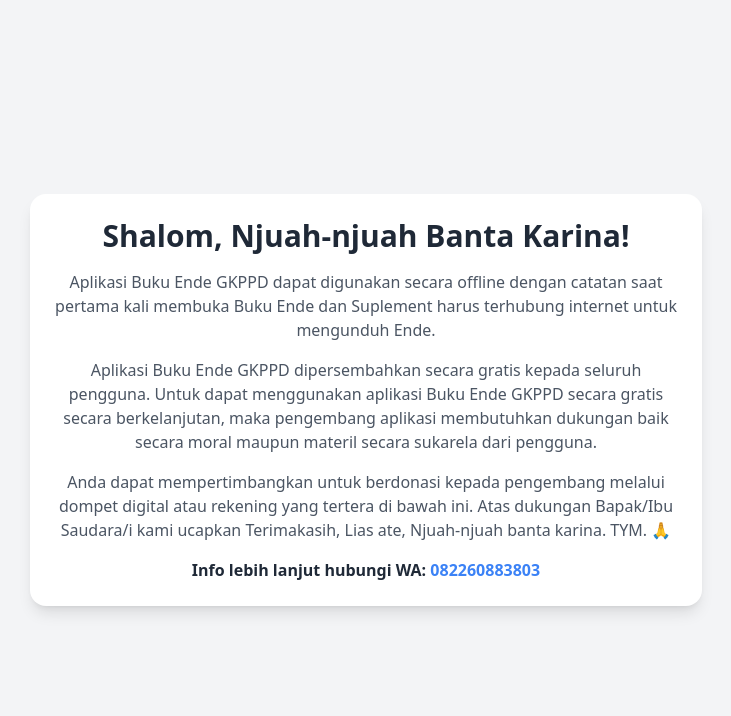
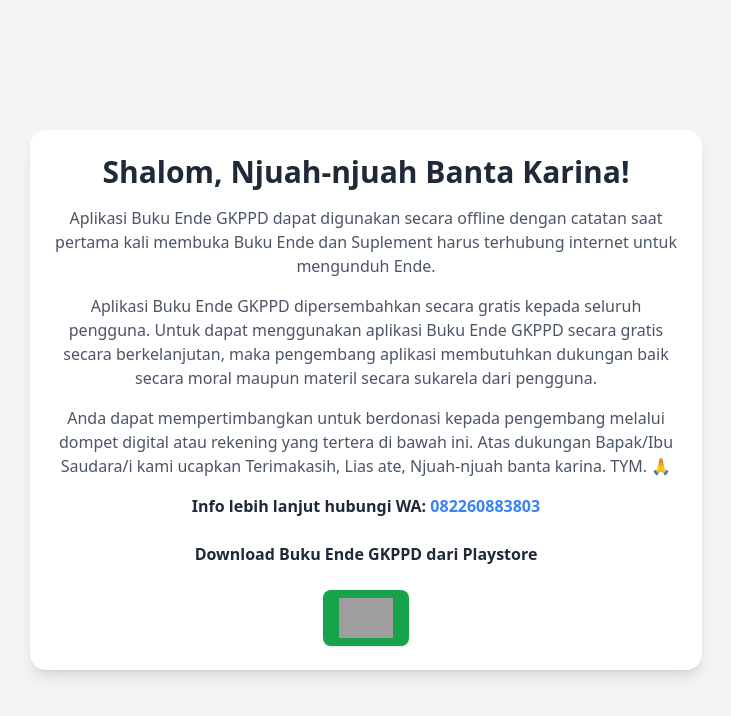
Before and after one commit to elekson/elekson.github.io, a plain HTML site: page index.html in a window 1280 px wide. Shown: the whole page, without its empty margins (274-1005 px from the left). Drawn offline with nearby package versions, Linux system fonts and the light colour scheme; grey boxes are pictures that could not be loaded.

Commit message:
Update index.html

```diff
--- a/index.html
+++ b/index.html
@@ -15,7 +15,13 @@
 
         <p class="mt-4 text-gray-600">Anda dapat mempertimbangkan untuk berdonasi kepada pengembang melalui dompet digital atau rekening yang tertera di bawah ini. Atas dukungan Bapak/Ibu Saudara/i kami ucapkan Terimakasih, Lias ate, Njuah-njuah banta karina. TYM. 🙏</p>
 
-        <p class="mt-4 font-semibold text-gray-800">Info lebih lanjut hubungi WA: <a href="https://wa.me/6282260883803" class="text-blue-500">082260883803</a></p>
+        <p class="mt-4 font-semibold text-gray-800">Info lebih lanjut hubungi WA: <a href="https://wa.me/6282260883803" class="text-blue-500">082260883803</a><br><br>Download Buku Ende GKPPD dari Playstore</p>
+
+        <div class="mt-6">
+            <a href="https://play.google.com/store/apps/details?id=com.buku_ende.gkppd" target="_blank" class="inline-flex items-center px-4 py-2 bg-green-600 text-white font-bold rounded-lg shadow hover:bg-green-700">
+                <img src="https://upload.wikimedia.org/wikipedia/commons/7/78/Google_Play_Store_badge_EN.svg" alt="Download di Play Store" class="h-10">
+            </a>
+        </div>
     </div>
 </body>
 </html>
```
